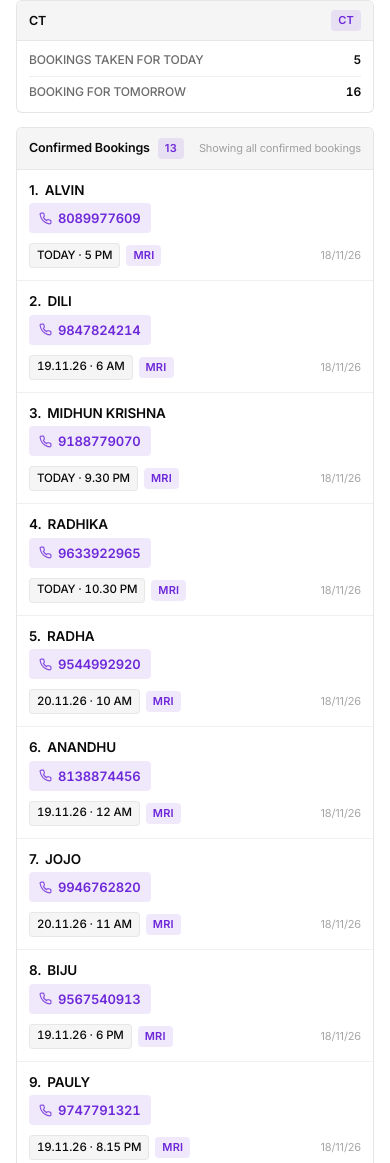
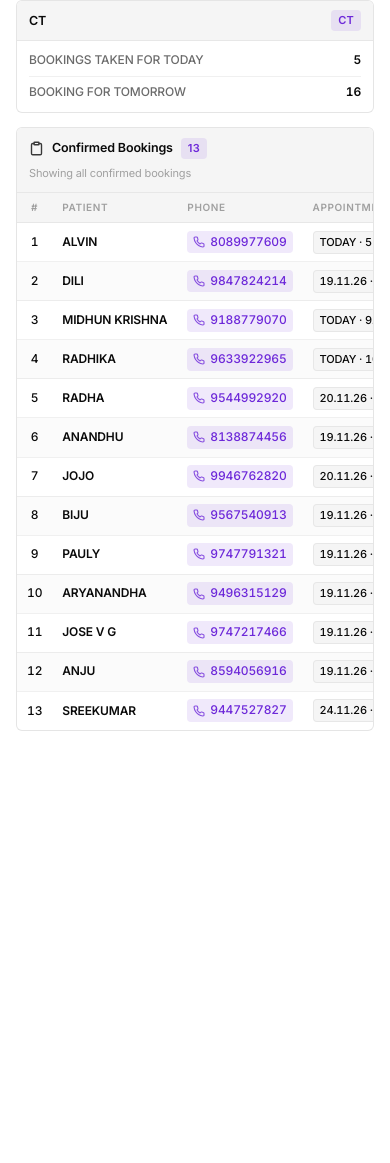
Before and after one commit to harikrishna-t-s/dictionary, a plain HTML site: page index.html in a window 390 px wide. Shown: the part 1001-2164 px from the top of the page. After the commit the page ends 1786 px from the top, so only its background shows below. Drawn offline with Linux system fonts and the light colour scheme.

Commit message:
confirmed booking section tabular view update ui

```diff
--- a/index.html
+++ b/index.html
@@ -1033,7 +1033,7 @@ main {
   font-variant-numeric: tabular-nums;
 }
 
-/* Confirmed Bookings Container */
+/* ─── Confirmed Bookings Table (Row-wise information) ───────────────────── */
 .dash-bookings-box {
   background: var(--surface);
   border: 1px solid var(--border);
@@ -1042,7 +1042,7 @@ main {
 }
 
 .dash-bookings-head {
-  padding: 12px 14px;
+  padding: 11px 14px;
   background: var(--surface-h);
   border-bottom: 1px solid var(--border-soft);
   display: flex;
@@ -1071,81 +1071,140 @@ main {
   letter-spacing: .02em;
 }
 
-.dash-booking-list {
-  display: flex;
-  flex-direction: column;
-}
-
-.dash-booking-item {
-  display: flex;
-  align-items: center;
-  justify-content: space-between;
-  padding: 10px 14px;
+.dash-date-badge {
+  font-size: 11px;
+  color: var(--dim);
+}
+
+.dash-table-wrap {
+  width: 100%;
+  overflow-x: auto;
+  -webkit-overflow-scrolling: touch;
+  scrollbar-width: thin;
+}
+
+.dash-table {
+  width: 100%;
+  border-collapse: collapse;
+  font-size: 12.5px;
+  text-align: left;
+  white-space: nowrap;
+}
+
+.dash-table thead th {
+  background: var(--surface-h);
+  color: var(--dim);
+  font-size: 10.5px;
+  font-weight: 600;
+  text-transform: uppercase;
+  letter-spacing: .06em;
+  padding: 9px 12px;
   border-bottom: 1px solid var(--border-soft);
-  transition: background-color 140ms ease;
-  flex-wrap: wrap;
-  gap: 8px;
-}
-
-.dash-booking-item:last-child {
+  user-select: none;
+}
+
+.dash-table tbody tr {
+  border-bottom: 1px solid var(--border-soft);
+  transition: background-color 120ms ease;
+}
+
+.dash-table tbody tr:nth-child(even) {
+  background: rgba(0, 0, 0, .015);
+}
+
+[data-theme="dark"] .dash-table tbody tr:nth-child(even) {
+  background: rgba(255, 255, 255, .015);
+}
+
+@media (prefers-color-scheme: dark) {
+  :root:not([data-theme="light"]) .dash-table tbody tr:nth-child(even) {
+    background: rgba(255, 255, 255, .015);
+  }
+}
+
+.dash-table tbody tr:last-child {
   border-bottom: none;
 }
 
-.dash-booking-item:hover {
+.dash-table tbody tr:hover {
   background: var(--hover-ol);
 }
 
-.dash-booking-left {
-  display: flex;
-  flex-direction: column;
-  gap: 2px;
-}
-
-.dash-booking-name {
-  font-size: 14px;
+.dash-table td {
+  padding: 8px 12px;
+  vertical-align: middle;
+  color: var(--text);
+}
+
+.dash-td-num {
+  width: 34px;
+  text-align: center;
+  color: var(--dim);
+  font-size: 11px;
+  font-weight: 500;
+  font-variant-numeric: tabular-nums;
+}
+
+.dash-td-name {
   font-weight: 600;
   color: var(--text);
-  display: flex;
-  align-items: center;
-  gap: 6px;
-}
-
-.dash-booking-phone {
-  font-size: 13px;
-  font-weight: 500;
+}
+
+.dash-td-phone {
+  font-variant-numeric: tabular-nums;
+}
+
+.dash-phone-link {
   color: var(--accent);
   text-decoration: none;
+  font-weight: 500;
   font-variant-numeric: tabular-nums;
   display: inline-flex;
   align-items: center;
+  gap: 5px;
+  padding: 2.5px 8px;
+  border-radius: var(--radius-sm);
+  background: var(--accent-soft);
+  transition: opacity 120ms ease, background-color 120ms ease;
+  touch-action: manipulation;
+  -webkit-tap-highlight-color: transparent;
+}
+
+.dash-phone-link:hover {
+  text-decoration: underline;
+  opacity: .9;
+}
+
+.dash-phone-link:active {
+  opacity: .7;
+}
+
+.dash-td-slot {
+  font-variant-numeric: tabular-nums;
+}
+
+.dash-slot-tag {
+  display: inline-flex;
+  align-items: center;
   gap: 4px;
-}
-
-.dash-booking-phone:hover {
-  text-decoration: underline;
-}
-
-.dash-booking-right {
-  display: flex;
-  align-items: center;
-  gap: 8px;
-  flex-wrap: wrap;
-}
-
-.dash-slot-badge {
-  font-size: 12px;
+  font-size: 11.5px;
   font-weight: 500;
   color: var(--text);
   background: var(--surface-h);
   border: 1px solid var(--border-soft);
-  padding: 3px 8px;
+  padding: 2.5px 8px;
   border-radius: var(--radius-sm);
   font-variant-numeric: tabular-nums;
 }
 
-.dash-date-badge {
-  font-size: 11px;
-  color: var(--dim);
+.dash-td-mod {
+  text-align: left;
+}
+
+.dash-td-date {
+  font-size: 11.5px;
+  color: var(--muted);
+  font-variant-numeric: tabular-nums;
 }
 
 .dash-empty {
@@ -1298,7 +1357,7 @@ main {
     font-size: 12px;
   }
 
-  /* Confirmed Bookings list */
+  /* Confirmed Bookings Table Mobile */
   .dash-bookings-box {
     border-radius: var(--radius-md);
   }
@@ -1312,59 +1371,24 @@ main {
     font-size: 12.5px;
   }
 
-  .dash-booking-item {
-    padding: 12px;
-    flex-direction: column;
-    align-items: stretch;
-    gap: 8px;
-  }
-
-  .dash-booking-left {
-    display: flex;
-    flex-direction: column;
-    gap: 4px;
-  }
-
-  .dash-booking-name {
-    font-size: 13.5px;
-    line-height: 1.3;
-  }
-
-  .dash-booking-phone {
-    font-size: 13px;
-    font-weight: 600;
-    padding: 5px 10px;
-    border-radius: var(--radius-sm);
-    background: var(--accent-soft);
-    color: var(--accent);
-    width: fit-content;
-    display: inline-flex;
-    align-items: center;
-    gap: 6px;
-    -webkit-tap-highlight-color: transparent;
-    touch-action: manipulation;
-  }
-
-  .dash-booking-phone:active {
-    opacity: 0.75;
-    transform: scale(0.97);
-  }
-
-  .dash-booking-right {
-    display: flex;
-    align-items: center;
-    gap: 6px;
-    width: 100%;
-    margin-top: 2px;
-  }
-
-  .dash-booking-right .dash-date-badge {
-    margin-left: auto;
-  }
-
-  .dash-slot-badge {
-    font-size: 11.5px;
-    padding: 2.5px 7px;
+  .dash-table thead th {
+    padding: 7px 10px;
+    font-size: 10px;
+  }
+
+  .dash-table td {
+    padding: 7.5px 10px;
+    font-size: 12px;
+  }
+
+  .dash-phone-link {
+    padding: 2px 6px;
+    font-size: 12px;
+  }
+
+  .dash-slot-tag {
+    font-size: 11px;
+    padding: 2px 6px;
   }
 }
 </style>
@@ -2382,10 +2406,11 @@ main {
     }
     html += `</div></div>`;
 
-    // 4. Confirmed Bookings list with Phone search and call links
+    // 4. Confirmed Bookings Table (Row-wise information)
     html += `<div class="dash-bookings-box">
       <div class="dash-bookings-head">
         <div class="dash-bookings-title">
+          <svg width="15" height="15" viewBox="0 0 24 24" fill="none" stroke="currentColor" stroke-width="2.2" stroke-linecap="round" stroke-linejoin="round" style="opacity:0.8"><path d="M16 4h2a2 2 0 0 1 2 2v14a2 2 0 0 1-2 2H6a2 2 0 0 1-2-2V6a2 2 0 0 1 2-2h2"/><rect x="8" y="2" width="8" height="4" rx="1" ry="1"/></svg>
           <span>Confirmed Bookings</span>
           <span class="dash-badge">${filteredBookings.length}</span>
         </div>
@@ -2398,7 +2423,20 @@ main {
         <p style="margin-top:6px; font-size:12px; color:var(--dim);">Tip: You can search by phone number (e.g. 8089...), patient name, date, or time.</p>
       </div>`;
     } else {
-      html += `<div class="dash-booking-list">`;
+      html += `<div class="dash-table-wrap">
+        <table class="dash-table">
+          <thead>
+            <tr>
+              <th class="dash-td-num">#</th>
+              <th>Patient</th>
+              <th>Phone</th>
+              <th>Appointment Slot</th>
+              <th class="dash-td-mod">Modality</th>
+              <th class="dash-td-date">Logged</th>
+            </tr>
+          </thead>
+          <tbody>`;
+
       filteredBookings.forEach((b, idx) => {
         let hlName = esc(b.name || '');
         let hlPhone = esc(b.phone || '');
@@ -2410,25 +2448,28 @@ main {
           } catch (_) {}
         }
         const cleanPhoneTel = (b.phone || '').replace(/[^0-9+]/g, '');
-
-        html += `<div class="dash-booking-item">
-          <div class="dash-booking-left">
-            <span class="dash-booking-name">
-              <span>${idx + 1}.</span> ${hlName}
-            </span>
-            <a href="tel:${cleanPhoneTel}" class="dash-booking-phone" title="Click to call ${cleanPhoneTel}">
-              <svg width="13" height="13" viewBox="0 0 24 24" fill="none" stroke="currentColor" stroke-width="2.2" stroke-linecap="round" stroke-linejoin="round" style="opacity:0.8"><path d="M22 16.92v3a2 2 0 0 1-2.18 2 19.79 19.79 0 0 1-8.63-3.07 19.5 19.5 0 0 1-6-6 19.79 19.79 0 0 1-3.07-8.67A2 2 0 0 1 4.11 2h3a2 2 0 0 1 2 1.72 12.84 12.84 0 0 0 .7 2.81 2 2 0 0 1-.45 2.11L8.09 9.91a16 16 0 0 0 6 6l1.27-1.27a2 2 0 0 1 2.11-.45 12.84 12.84 0 0 0 2.81.7A2 2 0 0 1 22 16.92z"/></svg>
-              ${hlPhone}
+        const slotStr = (b.date || '') + (b.time ? ' · ' + b.time : '');
+
+        html += `<tr>
+          <td class="dash-td-num">${idx + 1}</td>
+          <td class="dash-td-name">${hlName}</td>
+          <td class="dash-td-phone">
+            <a href="tel:${cleanPhoneTel}" class="dash-phone-link" title="Click to call ${cleanPhoneTel}">
+              <svg width="12" height="12" viewBox="0 0 24 24" fill="none" stroke="currentColor" stroke-width="2.2" stroke-linecap="round" stroke-linejoin="round" style="opacity:0.8"><path d="M22 16.92v3a2 2 0 0 1-2.18 2 19.79 19.79 0 0 1-8.63-3.07 19.5 19.5 0 0 1-6-6 19.79 19.79 0 0 1-3.07-8.67A2 2 0 0 1 4.11 2h3a2 2 0 0 1 2 1.72 12.84 12.84 0 0 0 .7 2.81 2 2 0 0 1-.45 2.11L8.09 9.91a16 16 0 0 0 6 6l1.27-1.27a2 2 0 0 1 2.11-.45 12.84 12.84 0 0 0 2.81.7A2 2 0 0 1 22 16.92z"/></svg>
+              <span>${hlPhone}</span>
             </a>
-          </div>
-          <div class="dash-booking-right">
-            <span class="dash-slot-badge">${esc(b.date || '')}${b.time ? ' · ' + esc(b.time) : ''}</span>
+          </td>
+          <td class="dash-td-slot">
+            <span class="dash-slot-tag">${esc(slotStr)}</span>
+          </td>
+          <td class="dash-td-mod">
             <span class="dash-badge">${esc(b.modality || 'MRI')}</span>
-            <span class="dash-date-badge">${esc(b.logged_date || '')}</span>
-          </div>
-        </div>`;
+          </td>
+          <td class="dash-td-date">${esc(b.logged_date || '')}</td>
+        </tr>`;
       });
-      html += `</div>`;
+
+      html += `</tbody></table></div>`;
     }
 
     html += `</div></div>`;
```
